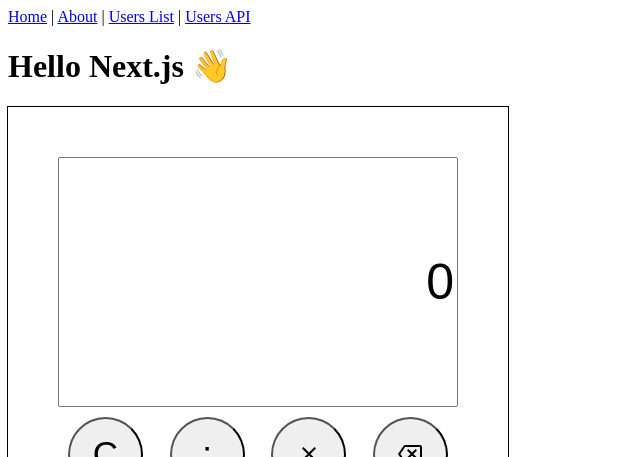
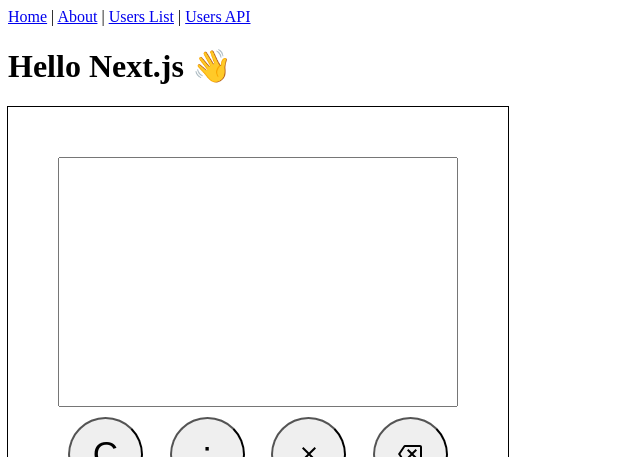
Before and after one commit to IlyaVorWork/Calculator, a Next.js app in the folder client/: page / in a window 1280 px wide. Shown: the top 457 px of the page, without its empty margins (0-640 px from the left). Built offline with nearby package versions, Linux system fonts and the light colour scheme.

Commit message:
Update Calculator.tsx

```diff
--- a/client/components/calculator/Calculator.tsx
+++ b/client/components/calculator/Calculator.tsx
@@ -9,7 +9,7 @@ const Calculator: FunctionComponent = () => {
 
     const diggitButtons = ['=', ')','0', '(', '.', '3', '2', '1', '+', '6', '5', '4', '-', '9', '8', '7', 'delete', '*', '/', 'reset'].reverse()
 
-    const [value, setValue] = useState<string>('0')
+    const [value, setValue] = useState<string>('')
 
     return (
         <div className={classes.calc}>
```
